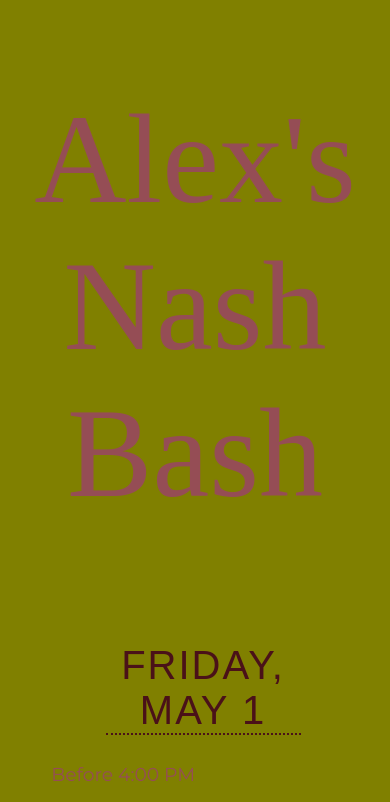
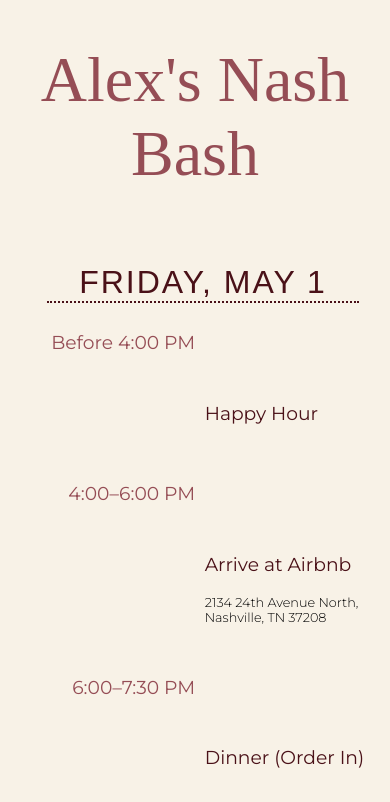
Before and after one commit to magsholes/alexs-nash-bash, a plain HTML site: page index.html in a window 390 px wide. Shown: the top 802 px of the page. Drawn offline with Linux system fonts and the light colour scheme; a web font is replaced by a local one.

Commit message:
Add files via upload

```diff
--- a/style.css
+++ b/style.css
@@ -82,13 +82,7 @@ h3 {
 }
 
 @media screen and (max-width: 992px) {
-  body {
-    background-color: blue;
-  }
+    h1 {font-size: 4em;}
+    h2 {font-size: 2em; width: 80%;}
+
 }
-
-@media screen and (max-width: 600px) {
-  body {
-    background-color: olive;
-  }
-}
```
